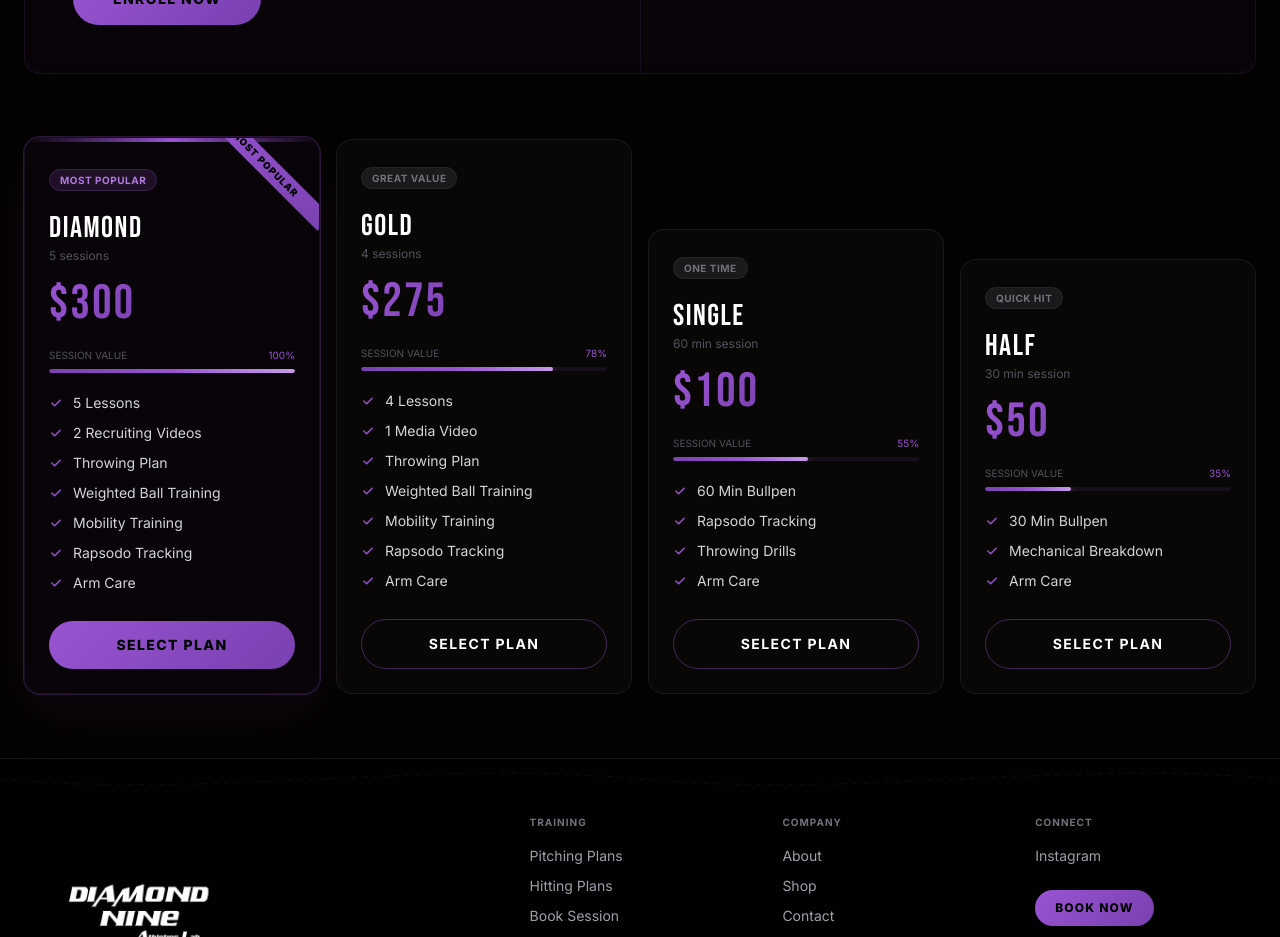
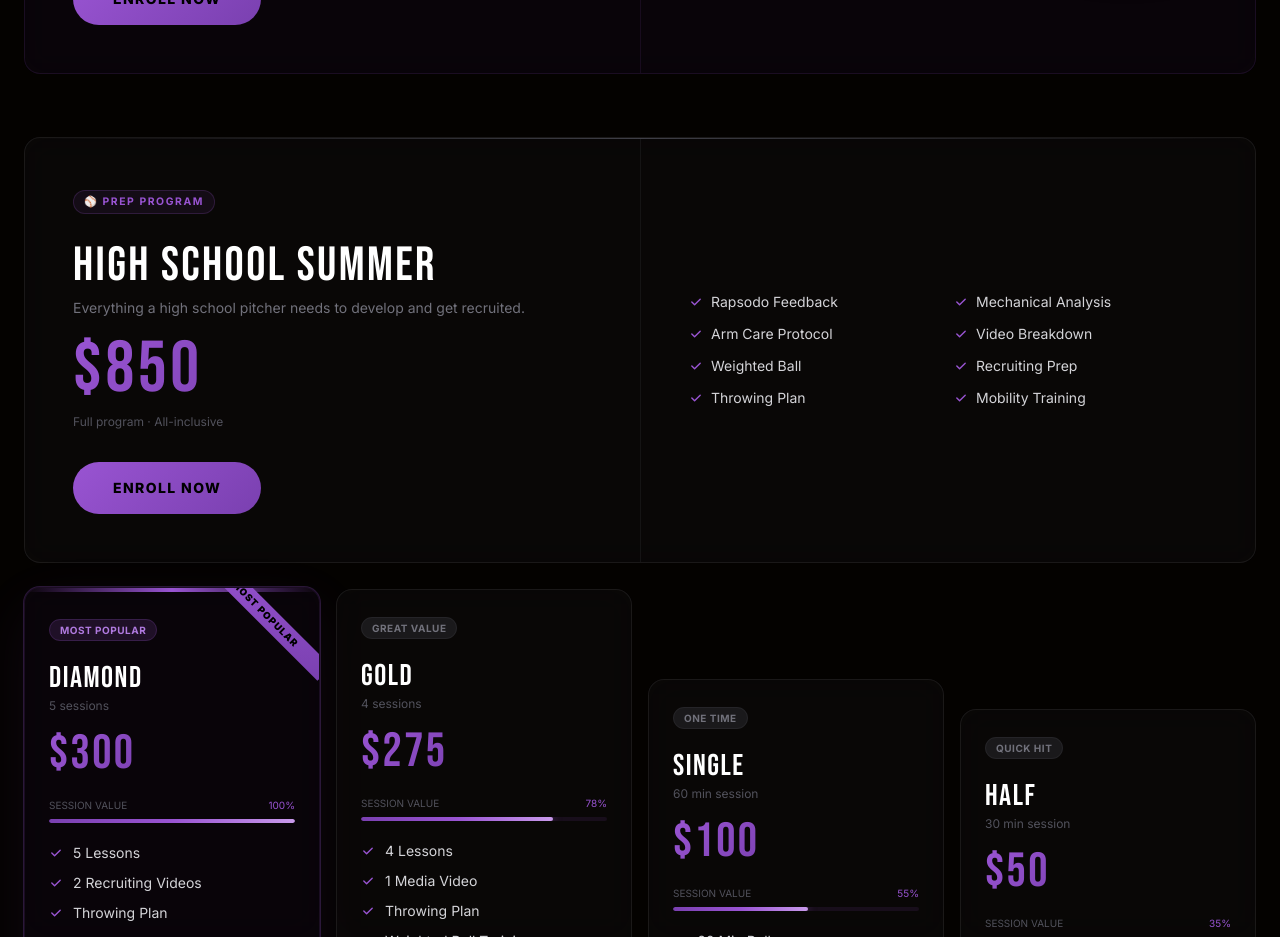
Before and after one commit to patrick3395/diamond9-athletics, a Next.js app: page /pitching-plans in a window 1280 px wide. Shown: the part 1120-2057 px from the top of the page. Built offline with nearby package versions, Linux system fonts and the light colour scheme.

Commit message:
feat: add High School Summer card to pitching plans page, remove Ready to Start section

```diff
--- a/src/app/page.tsx
+++ b/src/app/page.tsx
@@ -287,31 +287,6 @@ export default function Home() {
         </div>
       </section>
 
-      {/* ══ FINAL CTA ═════════════════════════════════════════════ */}
-      <section className="relative py-32 px-6 overflow-hidden">
-        <div className="absolute inset-0 bg-cover bg-center bg-no-repeat" style={{ backgroundImage: `url('${img("/images/batting-cages.jpg")}')` }} />
-        <div className="absolute inset-0 bg-zinc-950/87" />
-        <div className="absolute inset-0 bg-[radial-gradient(ellipse_70%_60%_at_50%_50%,rgba(153,84,210,0.08)_0%,transparent_100%)]" />
-        <svg className="absolute top-0 left-0 right-0 w-full opacity-10 pointer-events-none" height="60" viewBox="0 0 1440 60" fill="none" preserveAspectRatio="none">
-          <path d="M0,30 C360,60 720,0 1080,30 C1260,45 1380,20 1440,30" stroke="#9954d2" strokeWidth="1" fill="none" strokeDasharray="6 6"/>
-        </svg>
-        <div className="relative max-w-2xl mx-auto text-center">
-          <p className="section-label mb-5">DON&apos;T WAIT</p>
-          <h2 className="font-display text-6xl sm:text-8xl lg:text-9xl leading-none mb-4">
-            <span className="text-white">READY TO</span>
-            <span className="block gradient-text text-glow">START?</span>
-          </h2>
-          <p className="text-zinc-400 text-sm mb-10">Every session is tracked. Every rep counts.</p>
-          <div className="flex flex-col sm:flex-row gap-4 justify-center">
-            <Link href="/appointments" className="btn-gold animate-pulse-glow px-12 py-5 text-sm rounded-full inline-block font-black tracking-widest">
-              BOOK YOUR SESSION
-            </Link>
-            <Link href="/pitching-plans" className="btn-outline px-12 py-5 text-sm rounded-full inline-block tracking-widest">
-              SEE PLANS
-            </Link>
-          </div>
-        </div>
-      </section>
 
     </main>
   );
--- a/src/app/pitching-plans/page.tsx
+++ b/src/app/pitching-plans/page.tsx
@@ -102,6 +102,36 @@ export default function PitchingPlans() {
         </div>
       </section>
 
+      {/* ── High School Summer ──────────────────────────────── */}
+      <section className="max-w-7xl mx-auto px-6 pb-6">
+        <div className="relative card-modern rounded-2xl overflow-hidden card-lift card-shine">
+          <div className="h-px bg-gradient-to-r from-transparent via-zinc-700 to-transparent" />
+          <div className="jersey-num absolute right-8 bottom-0 text-[12rem] opacity-[0.03]">HS</div>
+          <div className="grid grid-cols-1 lg:grid-cols-2 relative z-10">
+            <div className="p-8 sm:p-12">
+              <span className="badge-amber mb-4 inline-flex">⚾ PREP PROGRAM</span>
+              <h2 className="font-display text-4xl sm:text-5xl text-white mt-3 mb-2">HIGH SCHOOL SUMMER</h2>
+              <p className="text-zinc-500 text-sm mb-4">Everything a high school pitcher needs to develop and get recruited.</p>
+              <p className="gradient-text font-display text-7xl mb-2">$850</p>
+              <p className="text-zinc-600 text-xs mb-8">Full program · All-inclusive</p>
+              <Link href="/appointments" className="btn-gold px-10 py-4 rounded-full text-sm tracking-widest font-black inline-block">
+                ENROLL NOW
+              </Link>
+            </div>
+            <div className="p-8 sm:p-12 border-t lg:border-t-0 lg:border-l border-zinc-800/40 flex items-center">
+              <div className="grid grid-cols-1 sm:grid-cols-2 gap-3 w-full">
+                {["Rapsodo Feedback","Mechanical Analysis","Arm Care Protocol","Video Breakdown","Weighted Ball","Recruiting Prep","Throwing Plan","Mobility Training"].map((feature) => (
+                  <div key={feature} className="flex items-center gap-2 text-zinc-300 text-sm">
+                    <svg className="w-3.5 h-3.5 text-[#9954d2] shrink-0" fill="currentColor" viewBox="0 0 20 20"><path fillRule="evenodd" d="M16.707 5.293a1 1 0 010 1.414l-8 8a1 1 0 01-1.414 0l-4-4a1 1 0 011.414-1.414L8 12.586l7.293-7.293a1 1 0 011.414 0z" clipRule="evenodd"/></svg>
+                    {feature}
+                  </div>
+                ))}
+              </div>
+            </div>
+          </div>
+        </div>
+      </section>
+
       {/* ── Plans Grid ───────────────────────────────────────── */}
       <section className="max-w-7xl mx-auto px-6 pb-16">
         <div className="grid grid-cols-1 sm:grid-cols-2 xl:grid-cols-4 gap-4 items-end">
```
